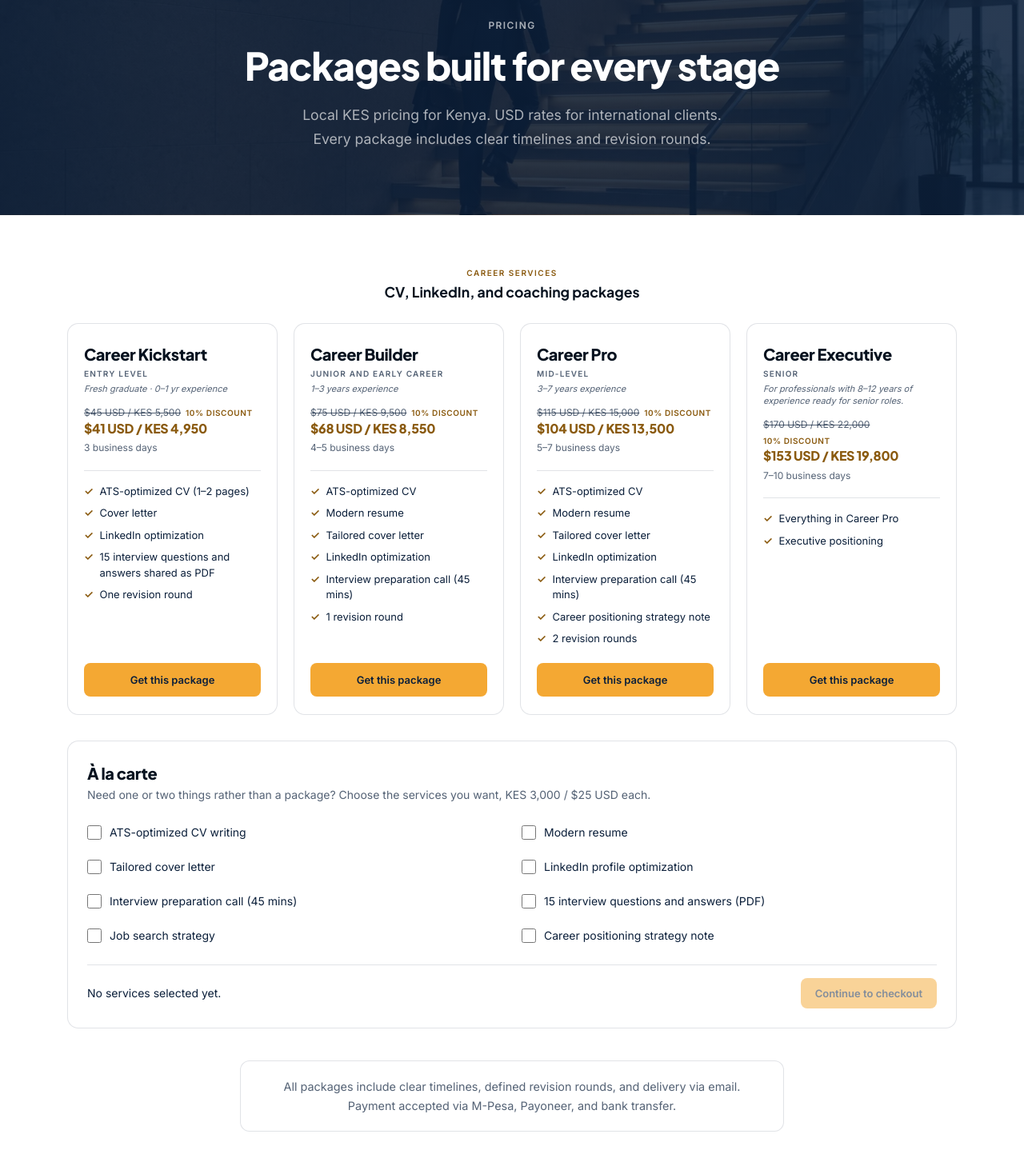
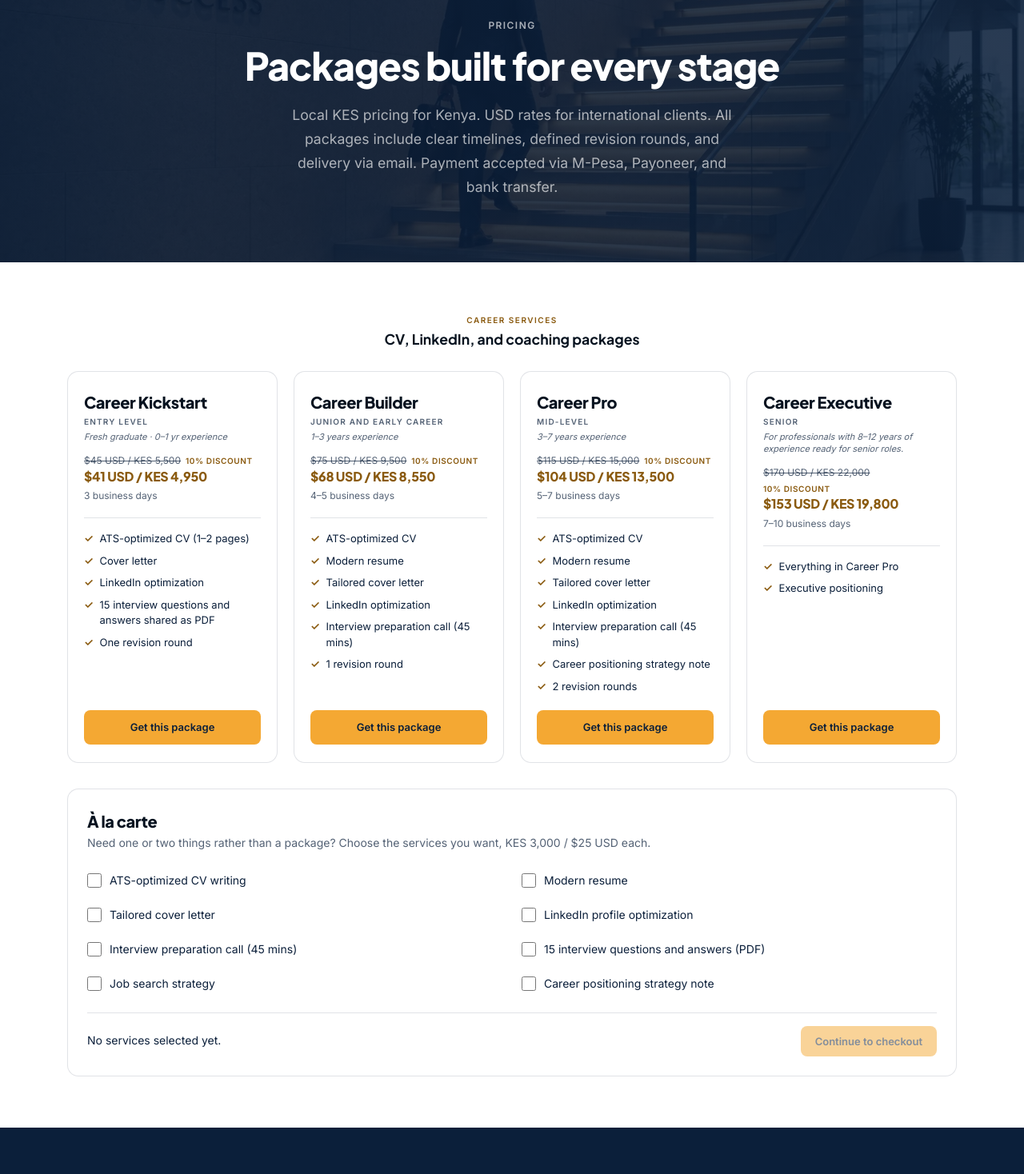
Before and after one commit to J4hz/CareerDataSolutions, a React (Vite) app: page /career/packages in a window 1280 px wide. Shown: the part 122-1590 px from the top of the page at 80% size. Built offline with nearby package versions, Linux system fonts and the light colour scheme.

Commit message:
New Wording Change

```diff
--- a/src/pages/Home.jsx
+++ b/src/pages/Home.jsx
@@ -63,10 +63,10 @@ export default function Home() {
                 cannot fall into three lines at an awkward width. */}
             <h1 id="hero-heading" className="hero__title">
               <span className="hero__title-line">
-                We turn <span className="hero__hl hero__hl--data">data</span> into decisions,
+                Turning your <span className="hero__hl hero__hl--data">data</span> into decisions
               </span>
               <span className="hero__title-line">
-                and potential into <span className="hero__hl hero__hl--career">career</span> growth.
+                and your skills into <span className="hero__hl hero__hl--career">career</span> growth.
               </span>
             </h1>
           </div>
--- a/src/pages/Packages.jsx
+++ b/src/pages/Packages.jsx
@@ -30,10 +30,7 @@ const COPY = {
     heading: 'Packages built for every stage',
     sectionTitle: 'CV, LinkedIn, and coaching packages',
     intro:
-      'Local KES pricing for Kenya. USD rates for international clients. Every package includes clear timelines and revision rounds.',
-    note:
-      'All packages include clear timelines, defined revision rounds, and delivery via email. ' +
-      PAYMENT_METHODS,
+      'Local KES pricing for Kenya. USD rates for international clients. All packages include clear timelines, defined revision rounds, and delivery via email. Payment accepted via M-Pesa, Payoneer, and bank transfer.',
   },
 };
 
@@ -71,7 +68,7 @@ export default function Packages({ track = 'data' }) {
             {track === 'career' && <AlaCarte />}
           </div>
 
-          <p className="packages-page__note">{copy.note}</p>
+          {copy.note && <p className="packages-page__note">{copy.note}</p>}
         </div>
       </section>
 
```
